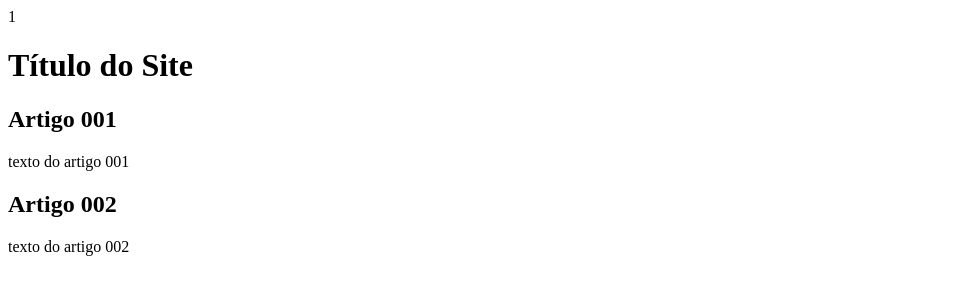
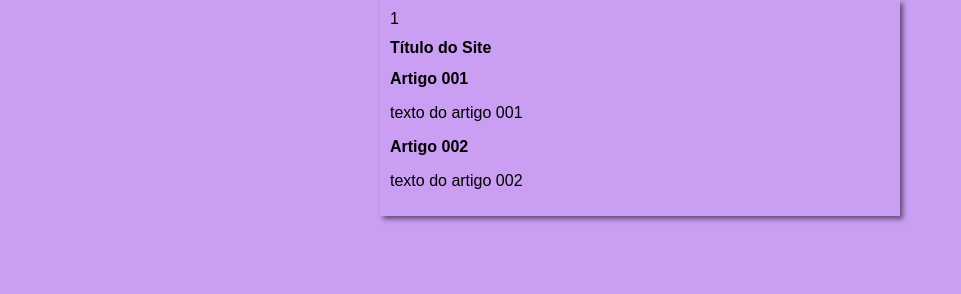
Before and after one commit to thiagohbcampos/projeto_site, a plain HTML site: page index.html in a window 1280 px wide. Shown: the whole page, without its empty margins (0-961 px from the left). Drawn offline with Linux system fonts and the light colour scheme.

Commit message:
iniciei o design

```diff
--- /dev/null
+++ b/estilos/style.css
@@ -0,0 +1,12 @@
+*{
+    font-family: Arial, Helvetica, sans-serif;
+    font-size: 16px;
+}
+
+body{
+    background-color: rgb(202, 158, 243);
+    width: 500px;
+    margin: auto;
+    padding: 10px;
+    box-shadow: 3px 3px 5px rgba(0, 0, 0, 0.521)
+}
--- a/index.html
+++ b/index.html
@@ -4,6 +4,7 @@
     <meta charset="UTF-8">
     <meta name="viewport" content="width=device-width, initial-scale=1.0">
     <title>Título do Site</title>
+    <link rel="stylesheet" href="estilos/style.css">
 </head>
 <body>
     <main>
```
